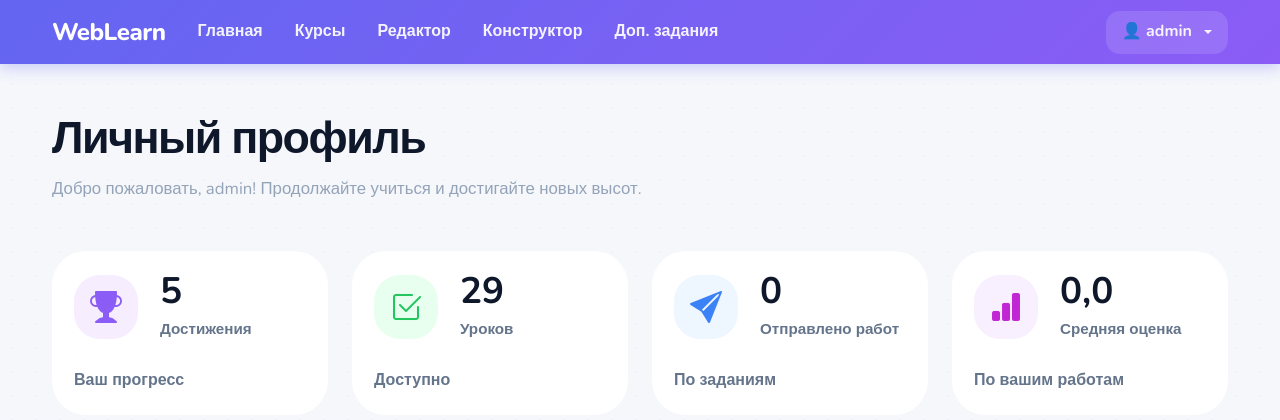
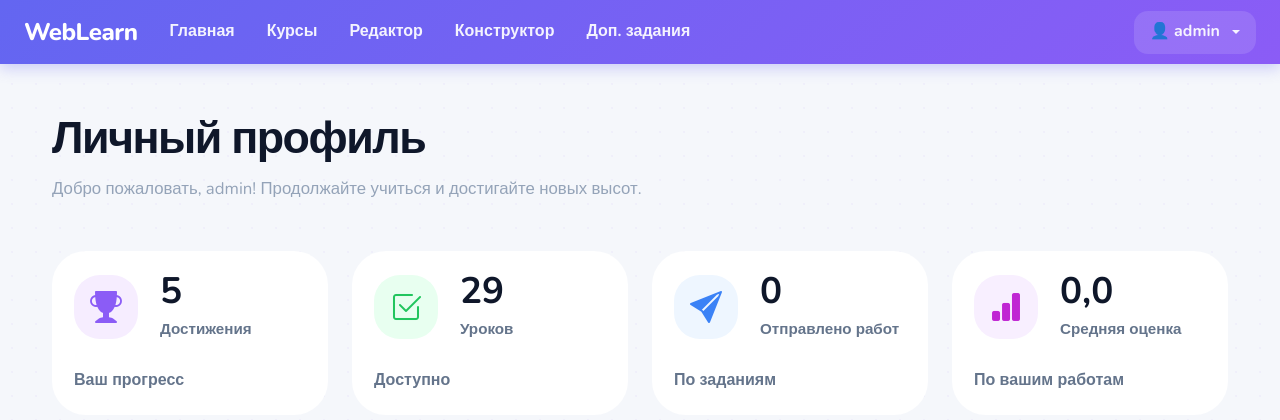
Before and after one commit to IrradaZholman/weblearn, a Django app: page /accounts/profile/ in a window 1280 px wide. Shown: the top 420 px of the page. Run offline with Django 5.2, Linux system fonts and the light colour scheme; a user stored in the database is signed in; data comes from the database, SQL or seed files in the repository; data that the repository does not hold is empty; some libraries are stand-ins or nearby versions.

Commit message:
Update base.html

```diff
--- a/templates/base.html
+++ b/templates/base.html
@@ -1252,8 +1252,8 @@ table {
     </div>
 
 </div>
-    <nav class="navbar navbar-expand-lg navbar-dark">
-        <div class="container">
+<nav class="navbar navbar-expand-lg navbar-dark">
+    <div class="container-fluid px-4">
             <a class="navbar-brand" href="{% url 'main:home' %}">WebLearn</a>
             <button class="navbar-toggler" type="button" data-bs-toggle="collapse" data-bs-target="#navbarNav">
                 <span class="navbar-toggler-icon"></span>
@@ -1315,8 +1315,8 @@ table {
         </div>
     </nav>
 
-    {% if messages %}
-    <div class="container mt-3">
+{% if messages %}
+<div class="container-fluid px-4 mt-3">
         {% for message in messages %}
         <div class="alert alert-{{ message.tags }} alert-dismissible fade show" role="alert">
             {{ message }}
```
